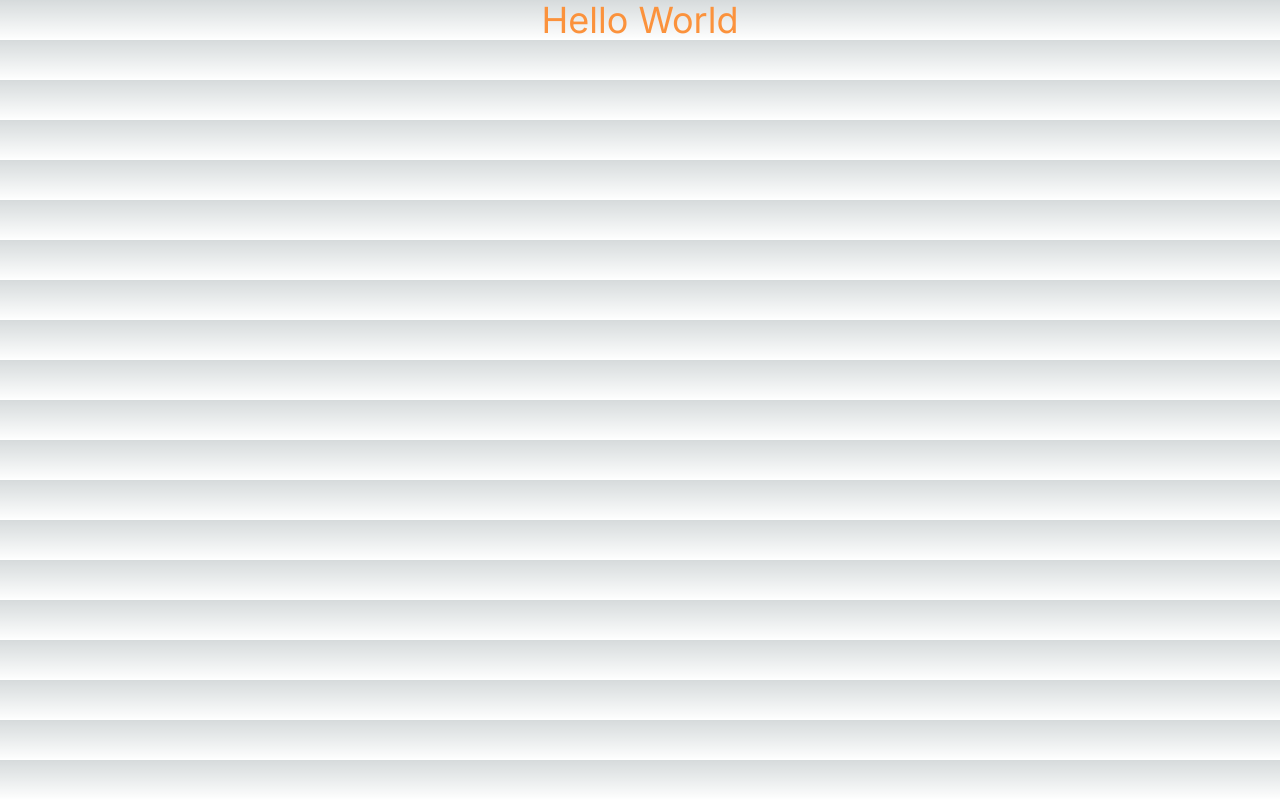
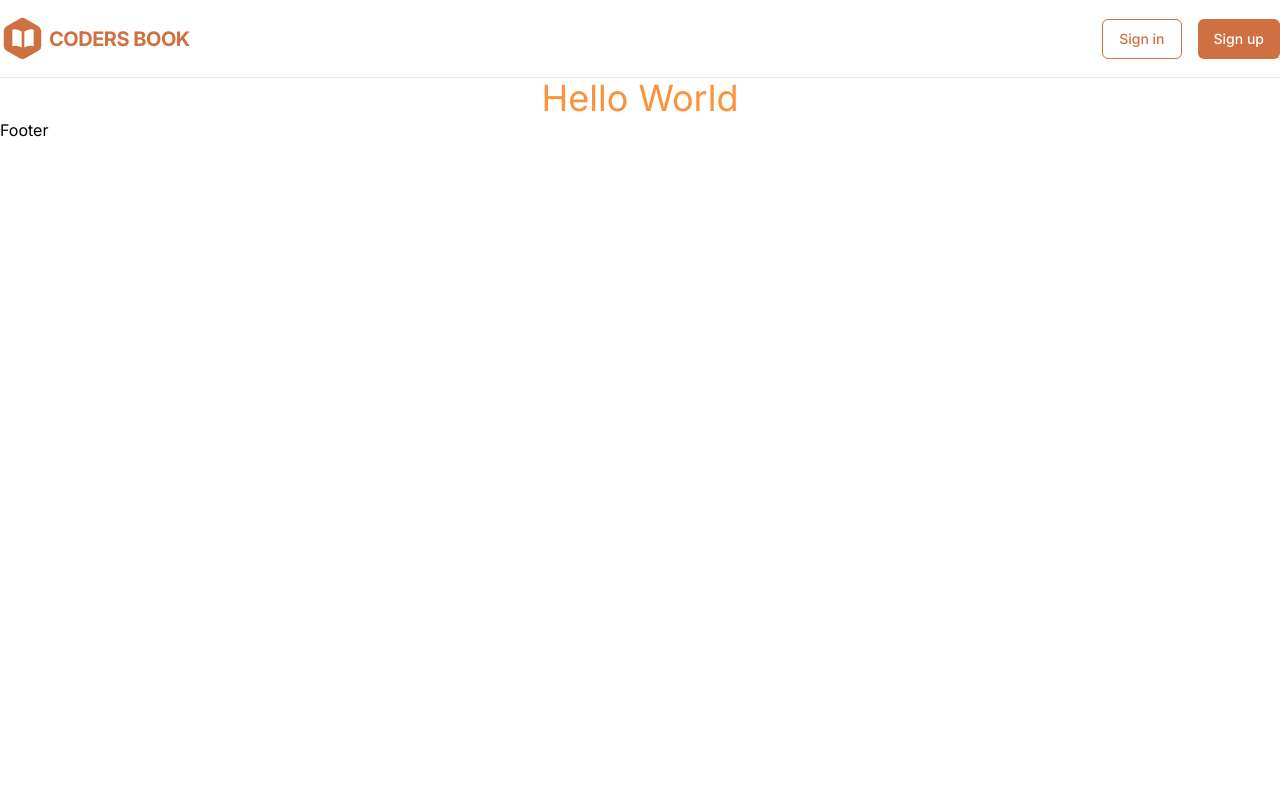
Before and after one commit to alpha-abhii/elib-client, a Next.js app: page / in a window 1280 px wide. Built offline with nearby package versions, Linux system fonts and the light colour scheme.

Commit message:
Add navbar

```diff
--- a/src/app/globals.css
+++ b/src/app/globals.css
@@ -1,33 +1,3 @@
 @tailwind base;
 @tailwind components;
 @tailwind utilities;
-
-:root {
-  --foreground-rgb: 0, 0, 0;
-  --background-start-rgb: 214, 219, 220;
-  --background-end-rgb: 255, 255, 255;
-}
-
-@media (prefers-color-scheme: dark) {
-  :root {
-    --foreground-rgb: 255, 255, 255;
-    --background-start-rgb: 0, 0, 0;
-    --background-end-rgb: 0, 0, 0;
-  }
-}
-
-body {
-  color: rgb(var(--foreground-rgb));
-  background: linear-gradient(
-      to bottom,
-      transparent,
-      rgb(var(--background-end-rgb))
-    )
-    rgb(var(--background-start-rgb));
-}
-
-@layer utilities {
-  .text-balance {
-    text-wrap: balance;
-  }
-}
--- a/src/app/layout.tsx
+++ b/src/app/layout.tsx
@@ -1,6 +1,8 @@
 import type { Metadata } from "next";
 import { Inter } from "next/font/google";
 import "./globals.css";
+import Navbar from "@/components/Navbar";
+import Footer from "@/components/Footer";
 
 const inter = Inter({ subsets: ["latin"] });
 
@@ -16,7 +18,11 @@
 }>) {
   return (
     <html lang="en">
-      <body className={inter.className}>{children}</body>
+      <body className={inter.className}>
+        <Navbar/>
+        {children}
+        <Footer/>
+      </body>
     </html>
   );
 }
--- a/src/components/Footer.tsx
+++ b/src/components/Footer.tsx
@@ -0,0 +1,9 @@
+import React from 'react'
+
+const Footer = () => {
+    return (
+        <div>Footer</div>
+    )
+}
+
+export default Footer
--- a/src/components/Loading.tsx
+++ b/src/components/Loading.tsx
@@ -0,0 +1,9 @@
+import React from 'react'
+
+const Loading = () => {
+    return (
+        <div>Loading</div>
+    )
+}
+
+export default Loading
--- a/src/components/Navbar.tsx
+++ b/src/components/Navbar.tsx
@@ -0,0 +1,67 @@
+import Link from 'next/link'
+import React from 'react'
+
+const Navbar = () => {
+    return (
+            <nav className='border-b'>
+                <div className='max-w-7xl mx-auto flex items-center justify-between py-4'>
+                    <div>
+                        <Link href={'/'}>
+                            <div className='flex items-center gap-1'>
+                                <div className='relative'>
+                                    <Hexagon />
+                                    <BookIcon/>
+                                </div>
+                                <span className='text-xl font-bold uppercase tracking-tight text-primary-500'>
+                                    Coders Book
+                                </span>
+                            </div>
+                        </Link>
+                    </div>
+                    <div className='flex items-center gap-4'>
+                        <button className="h-10 rounded-md border border-primary-500 px-4 py-2 text-sm font-medium text-primary-500 transition-all hover:border-primary-100 hover:bg-primary-100 active:border-primary-200 active:bg-primary-200">
+                            Sign in
+                        </button>
+                        <button className="h-10 rounded-md bg-primary-500 px-4 py-2 text-sm font-medium text-white transition-all hover:bg-primary-600 active:bg-primary-700">
+                            Sign up
+                        </button>
+                    </div>
+                </div>
+            </nav>
+    )
+}
+
+export default Navbar
+
+
+const Hexagon = () => (
+    <svg
+        xmlns="http://www.w3.org/2000/svg"
+        width="45"
+        height="45"
+        viewBox="0 0 24 24"
+        fill="#ce7041"
+        stroke="#ce7041"
+        strokeWidth="2"
+        strokeLinecap="round"
+        strokeLinejoin="round"
+        className="lucide lucide-hexagon">
+        <path d="M21 16V8a2 2 0 0 0-1-1.73l-7-4a2 2 0 0 0-2 0l-7 4A2 2 0 0 0 3 8v8a2 2 0 0 0 1 1.73l7 4a2 2 0 0 0 2 0l7-4A2 2 0 0 0 21 16z" />
+    </svg>
+);
+
+const BookIcon = () => (
+    <svg
+        xmlns="http://www.w3.org/2000/svg"
+        fill="#fff"
+        viewBox="0 0 24 24"
+        strokeWidth={2}
+        stroke="#ce7041"
+        className="absolute left-1/2 top-1/2 h-8 w-8 -translate-x-1/2 -translate-y-1/2 transform">
+        <path
+            strokeLinecap="round"
+            strokeLinejoin="round"
+            d="M12 6.042A8.967 8.967 0 0 0 6 3.75c-1.052 0-2.062.18-3 .512v14.25A8.987 8.987 0 0 1 6 18c2.305 0 4.408.867 6 2.292m0-14.25a8.966 8.966 0 0 1 6-2.292c1.052 0 2.062.18 3 .512v14.25A8.987 8.987 0 0 0 18 18a8.967 8.967 0 0 0-6 2.292m0-14.25v14.25"
+        />
+    </svg>
+);
--- a/tailwind.config.ts
+++ b/tailwind.config.ts
@@ -13,6 +13,21 @@
         "gradient-conic":
           "conic-gradient(from 180deg at 50% 50%, var(--tw-gradient-stops))",
       },
+      colors: {
+        primary: {
+          50: '#fcf6f0',
+          100: '#f7eadd',
+          200: '#eed2ba',
+          300: '#e3b28e',
+          400: '#d78d60',
+          500: '#ce7041',
+          600: '#bf5a36',
+          700: '#9f462f',
+          800: '#803a2c',
+          900: '#683226',
+          950: '#381712',
+        }
+      }
     },
   },
   plugins: [],
```
